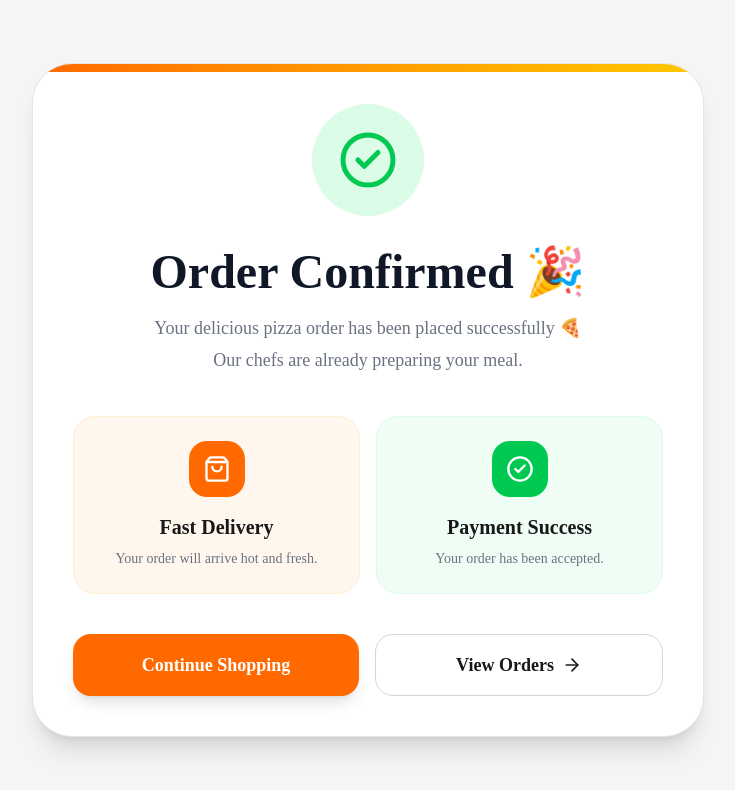
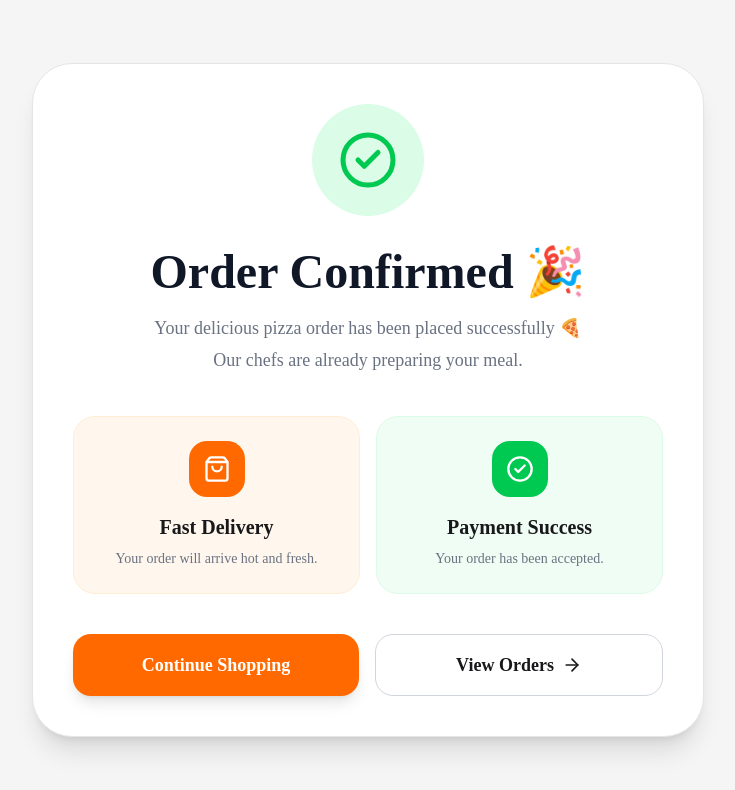
Before and after one commit to wms36155-byte/pizzaProject, a Next.js app: page /order in a window 1280 px wide. Shown: the top 790 px of the page, without its empty margins (272-1007 px from the left). Built offline with nearby package versions, Linux system fonts and the light colour scheme.

Commit message:
problem editing

```diff
--- a/app/order/page.tsx
+++ b/app/order/page.tsx
@@ -14,7 +14,7 @@ export default function OrdersPage() {
     <div className="min-h-screen bg-[#f5f5f5] flex items-center justify-center px-4 py-10">
       <div className="w-full max-w-2xl bg-white rounded-[40px] border shadow-xl p-10 text-center relative overflow-hidden">
         {/* TOP GRADIENT */}
-        <div className="absolute top-0 left-0 w-full h-2 bg-gradient-to-r from-orange-500 to-yellow-400" />
+        <div className="absolute top-0 left-0 w-full h-2 bg-gradient from-orange-500 to-yellow-400" />
 
         {/* ICON */}
         <div className="w-28 h-28 mx-auto rounded-full bg-green-100 flex items-center justify-center mb-8">
```
